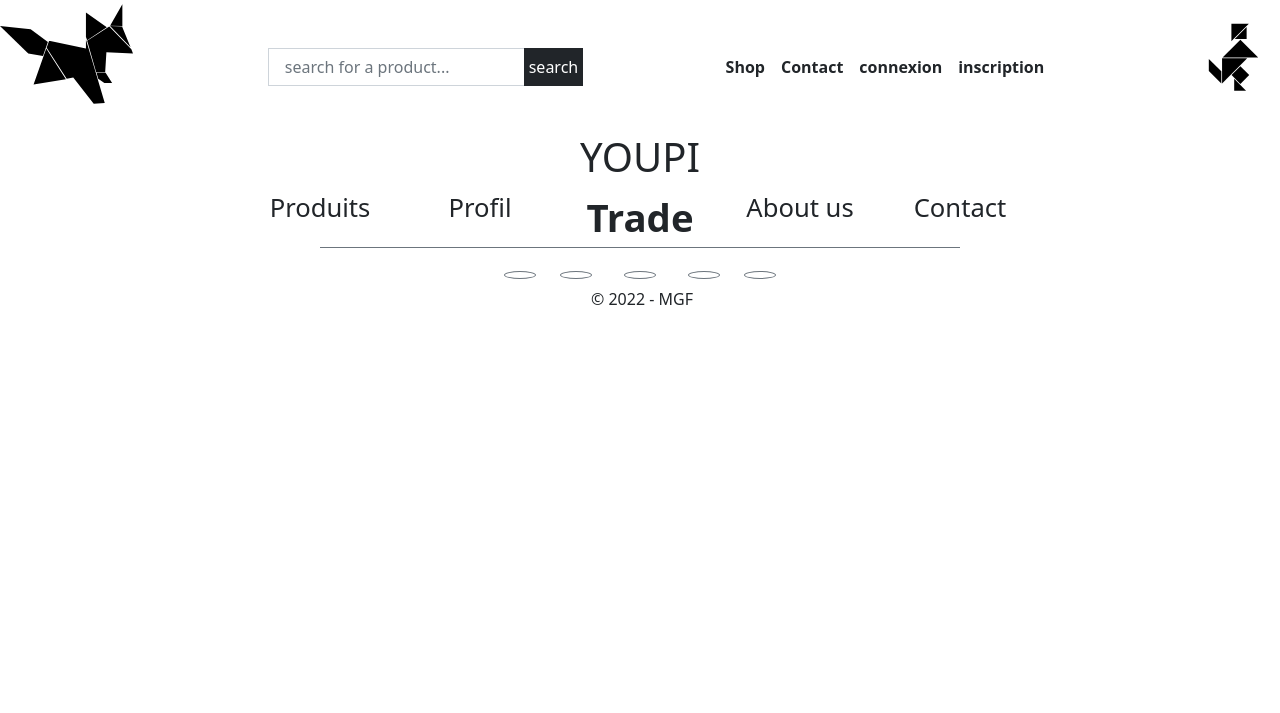
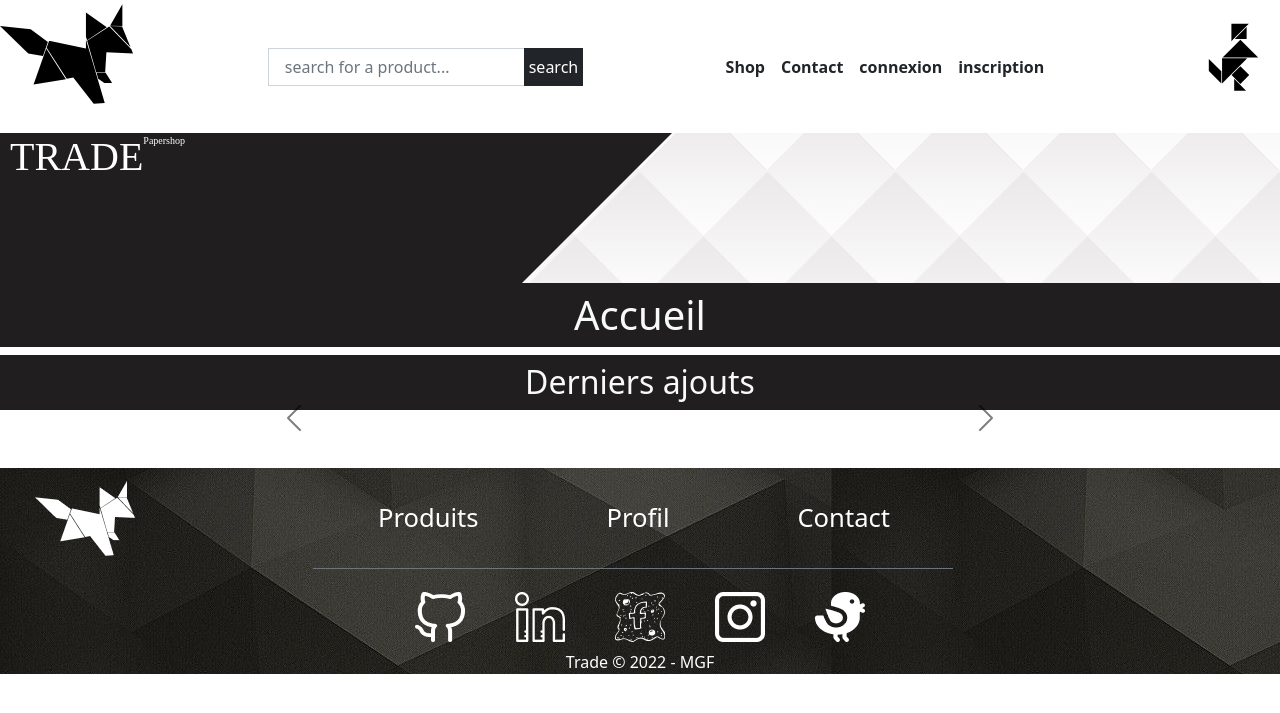
Before and after one commit to mathieu-tatat/boutique, a PHP site: page / in a window 1280 px wide. Shown: the top 713 px of the page. Run offline with PHP 8.4, Linux system fonts and the light colour scheme; data comes from the database, SQL or seed files in the repository; both versions use the stored data as it was after the commit; data that the repository does not hold is empty; some libraries are stand-ins or nearby versions.

Commit message:
carousel header footer mathieu

```diff
--- a/Controller/admin_controller.php
+++ b/Controller/admin_controller.php
@@ -11,14 +11,17 @@ if(isset($_POST["objet1"]))
 {
     $carousel->updateToCarousel($_POST['idProduit'],1);
 }
+
 if(isset($_POST["objet2"]))
 {
     $carousel->updateToCarousel($_POST['idProduit'],2);
 }
+
 if(isset($_POST["objet3"]))
 {
     $carousel->updateToCarousel($_POST['idProduit'],3);
 }
+
 if(isset($_POST["objet4"]))
 {
     $carousel->updateToCarousel($_POST['idProduit'],4);
--- a/Controller/shop_controller.php
+++ b/Controller/shop_controller.php
@@ -12,16 +12,23 @@ $items;
 -----------------------------*/
 if(isset($_POST['create_prod']))
 {
+    //recupération du nom de produit et détermination de l'endroit ou stocker l'image uploadée
     $targetPath = 'View/ProductImg/';
     $filename = substr($_POST['nom_produit'],0,10);
     $targetFile = $targetPath.$filename.'.jpg';
+
+    //transfert de l'image vers l'endroit
     move_uploaded_file($_FILES['img']['tmp_name'], $targetFile);
+
+    //récupération des données renseignées dans le formulaire
     $nom = $_POST['nom_produit'];
     $prix = $_POST['unit_price'];
     $uniteEnStock = $_POST['units_in_stock'];
     $description = $_POST['description'];
     $idCategorie = $_POST['id_categorie'];
     $idSousCategorie = $_POST['id_sous_categorie'];
+
+    //création du produit dans la base de donnée
     $produit->createProduit($nom, $targetFile, $prix, $uniteEnStock, $description, $idCategorie, $idSousCategorie);
 }
 
@@ -55,6 +62,7 @@ if(isset($_POST['createSousCategorie']))
 // chg txt data
 if(isset($_POST['update_prod']))
 {
+    //récupération des données renseignées dans le formulaire
     $nom = $_POST["nom_produit"];
     $prix = $_POST["unit_price"];
     $uniteEnStock = $_POST["units_in_stock"];
@@ -62,17 +70,26 @@ if(isset($_POST['update_prod']))
     $idCategorie = $_POST["id_categorie"];
     $idSousCategorie = $_POST["id_sous_categorie"];
     $idProduit = $_POST["id_produit"];
+
+    //update du produit dans la base de donnée
     $produit->updateProduit($nom, $prix, $uniteEnStock, $description, $idCategorie, $idSousCategorie, $idProduit);
 }
 
 //chg img
 if(isset($_POST['chg_img']))
 {
+    //recupération du nom de produit et détermination de l'endroit ou stocker l'image uploadée
     $targetPath = 'View/ProductImg/';
     $filename = substr($_POST['nom_produit'],0,10);
     $targetFile = $targetPath.$filename.'.jpg';
+
+    //transfert de l'image vers l'endroit
+    move_uploaded_file($_FILES['img']['tmp_name'], $targetFile);
+
+    //récupération des données renseignées dans le formulaire
     $idProduit = $_POST["id_produit"];
-    move_uploaded_file($_FILES['img']['tmp_name'], $targetFile);
+
+    //update de l'image du produit dans la base de donnée
     $produit->updateImg($targetFile, $idProduit);
 }
 
--- a/View/CSS/style.css
+++ b/View/CSS/style.css
@@ -365,6 +365,7 @@ main{
     display: flex;
     justify-content: space-around;
 }
+
 .details{
     width: 40%;
     display: block;
@@ -374,6 +375,7 @@ main{
     object-position: bottom;
     border-radius: 6px;
 }
+
 .info{
     display: flex;
     justify-content: space-between;
@@ -382,6 +384,7 @@ main{
     margin-left: 540px;
     margin-top: 200px;
 }
+
 .nomArticle{
     display: flex;
     justify-content: center;
@@ -392,9 +395,104 @@ main{
     width: 250px;
 
 }
+
 .descArticle{
     margin-top: auto;
     margin-bottom: 1rem;
     width: 90%;
     margin-left: 5%;
 }
+
+.img-carousel{
+    width: 30%;
+    display: block;
+    margin: 0 auto;
+    aspect-ratio: 1 / 1.5;
+    object-fit: contain;
+    object-position: bottom;
+    border-radius: 6px;
+    }
+    .carousel-indicators{
+        bottom: -55px !important;
+    }
+    .row{
+        padding-bottom:50px;
+        margin-bottom:100px;
+        width:80%;
+        display:flex;
+        margin:auto !important;
+    }
+
+
+.carousel-indicators li {
+  border-bottom: 5px solid !important;
+  opacity: .5 ;
+  transition:opacity .4s ease !important;
+  color: black !important;
+    }
+
+.carousel-control-next,
+.carousel-control-prev /*, .carousel-indicators */ {
+    filter: invert(100%);
+}
+
+.banner{
+    height: 150px;
+    color:white;
+    display:flex;
+    font-size: 3vw;
+    font-family: 'Nanum Myeongjo', serif;
+}
+
+.slogan{
+    font-size:10px;
+}
+
+.trade{
+    font-size:40px;
+    padding-left:10px;
+}
+
+.ajouts{
+    background-color:#201E1F;
+}
+
+.start{
+    display:flex;
+    justify-content:start;
+}
+
+.end{
+    display:flex;
+    justify-content:end;
+}
+
+.fromage{
+    display:flex;
+    justify-content:space-around;
+}
+
+.footStyle{
+    display:flex;
+    justify-content:space-around;
+    width:175%;
+    margin-left: -120px;
+
+}
+
+.linkFoot{
+    color:white;
+}
+
+.ml{
+    margin-left:-15px;
+}
+
+.logoFoot{
+    gap:50px;
+}
+
+.copyright{
+    color:white;
+    margin-left:0;
+}
--- /dev/null
+++ b/View/footer.php
@@ -0,0 +1,21 @@
+<footer class="fromage" style="background-image: url('View/Media/banner.jpg')">
+    <nav class="d-flex flex-column align-items-center ">
+        <div class= "footStyle">
+            <a href="index.php" class="alert-link"><img src="View/logos/foxwhite.png"></a>
+            <div class="d-flex align-items-center justify-content-around myFooter">
+            <a class="linkFoot" href="shop.php" ><div class="text-center footerText">Produits</div></a>
+            <a class="linkFoot" href="profil.php" ><div class="text-center footerText">Profil</div></a>
+            <a class="linkFoot" href="contact.php" ><div class="text-center footerText">Contact</div></a>
+            </div>
+        </div>
+        <div class="border-top border-secondary line ml"></div>
+        <div class="d-flex flex-row justify-content- my-2 logoFoot">
+            <div class="linkFoot"><a href="https://github.com/mathieu-tatat/boutique"><img src="View/logos/github.png"></a></div>
+            <div class="linkFoot"><a href="https://www.linkedin.com"><img src="View/logos/linkedin.png"></a></div>
+            <div class="linkFoot"><a href="https://www.facebook.com/"><img src="View/logos/facebook.png"></a></div>
+            <div class="linkFoot"><a href="https://www.instagram.com/"><img src="View/logos/insta.png"></a></div>
+            <div class="linkFoot"><a href="https://twitter.com/?lang=fr"><img src="View/logos/twitter.png"></a></div>
+        </div>
+        <div class="text-center ms-20 copyright">Trade © 2022 - MGF</div>
+    </nav>
+</footer>
--- a/View/patron.php
+++ b/View/patron.php
@@ -18,31 +18,27 @@
         <?php require_once ('View/header.php') ?>
     </header>
 
+    <div class="banner" style="background-image: url('View/Media/banner2.jpg')">
+        <div class="start"><h2 class="trade">TRADE</h2></div>
+        <div class="end"><p class="slogan">Papershop</p></div>
+    </div>
+    <h1 class="text-center text-light py-2" style="background-color:#201E1F"><?= $title ?></h1>
+
     <?php require_once('View/Error.php')?>
 
     <main>
         <?= $content ?>
     </main>
 
-    <footer >
-        <nav class="d-flex flex-column align-items-center myFooter">
-            <div class="d-flex justify-content-around align-items-start" id="bottomLinks">
-                <a href="" class="d-flex justify-content-center align-items-center mx-2 textBox"><div class="text-center footerText">Produits</div></a>
-                <a href="" class="d-flex justify-content-center align-items-center mx-2 textBox"><div class="text-center footerText">Profil</div></a>
-                <a href="" class="d-flex justify-content-center align-items-center mx-4 my-0 textBox"><div class="text-center" id="footerCenterText">Trade</div></a>
-                <a href="" class="d-flex justify-content-center align-items-center mx-2 textBox "><div class="text-center footerText">About us</div></a>
-                <a href="" class="d-flex justify-content-center align-items-center mx-2 textBox "><div class="text-center footerText">Contact</div></a>
-            </div>
-            <div class="border-top border-secondary line"></div>
-            <div class="d-flex flex-row justify-content-center my-2">
-                <div class="border border-secondary pills mx-3"></div>
-                <div class="border border-secondary pills mx-2"></div>
-                <div class="border border-secondary pills mx-4"></div>
-                <div class="border border-secondary pills mx-2"></div>
-                <div class="border border-secondary pills mx-3"></div>
-            </div>
-            <div class="text-center ms-1">© 2022 - MGF</div>
-        </nav>
+    <footer>
+        <?php require_once ('View/footer.php') ?>
     </footer>
-</body>
+
+<script src="https://cdn.jsdelivr.net/npm/jquery@3.5.1/dist/jquery.slim.min.js"></script>
+
+<!-- Popper JS -->
+<script src="https://cdn.jsdelivr.net/npm/popper.js@1.16.1/dist/umd/popper.min.js"></script>
+
+<!-- Latest compiled JavaScript -->
+<script src="https://cdn.jsdelivr.net/npm/bootstrap@4.6.1/dist/js/bootstrap.bundle.min.js"></script>
 </html>
--- a/contact.php
+++ b/contact.php
@@ -1,4 +1,4 @@
-<?php $title = "shop" ?>
+<?php $title = "Contact" ?>
 <?php session_start(); ?>
 <?php require_once('Controller/user_controller.php'); ?>
 
--- a/index.php
+++ b/index.php
@@ -1,7 +1,62 @@
-<?php $title = "accueil" ?>
+<?php $title = "Accueil" ?>
 <?php session_start(); ?>
+<?php require_once('Model/Carousel.php'); ?>
+<?php require_once('Controller/user_controller.php'); ?>
+<?php require_once('Controller/shop_controller.php');  ?>
+
 <?php ob_start(); ?>
-<h1 class="text-center"> YOUPI </h1>
+<h2 class="text-center text-light py-2 ajouts">Derniers ajouts</h2>
+<div class="container-fluid">
+    <div class="row justify-content-center mg-tp-20">
+        <div class="col-lg-10">
+            <div id="demo" class="carousel slide" data-ride="carousel">
+
+                <!-- Indicators -->
+                <ul class="carousel-indicators">
+                    <?php
+                        $carousel = new Carousel();
+                        $carouselItems = $carousel->getAllProductsInCarousel();
+                        $i = 0;
+                        foreach($carouselItems as $item){
+                            $actives = '';
+                            if($i == 0){
+                                $actives = 'active';
+                            }
+                            ?>
+                        <li data-target="#demo" data-slide-to="<?= $i; ?>" class="<?= $actives; ?>"></li>
+                        <?php $i++; } ?>
+
+                </ul>
+
+                <!-- The slideshow -->
+                <div class="carousel-inner">
+                    <?php
+                        $i = 0;
+                        foreach($carouselItems as $item){
+                            $actives = '';
+                            if($i == 0){
+                                $actives = 'active';
+                            }
+                            ?>
+                            <div class="carousel-item <?=$actives; ?>">
+                                <img class="img-carousel" src="<?= $item['img_url'] ?>"  width="30%" height="400">
+                            </div>
+                            <?php $i++;
+                        } ?>
+                </div>
+
+                <!-- Left and right controls -->
+                <a class="carousel-control-prev" href="#demo" data-slide="prev">
+                <span class="carousel-control-prev-icon"></span>
+                </a>
+                <a class="carousel-control-next" href="#demo" data-slide="next">
+                <span class="carousel-control-next-icon"></span>
+                </a>
+
+            </div>
+        </div>
+    </div>
+</div>
 
 <?php $content = ob_get_clean(); ?>
 
--- a/profil.php
+++ b/profil.php
@@ -1,4 +1,4 @@
-<?php $title = "profil" ?>
+<?php $title = "Profil" ?>
 <?php session_start(); ?>
 <?php require_once('Model/User.php'); ?>
 <?php require_once('Controller/user_controller.php'); ?>
--- a/shop.php
+++ b/shop.php
@@ -1,4 +1,4 @@
-<?php $title = "shop" ?>
+<?php $title = "Shop" ?>
 <?php
     session_start();
 	require_once ('Model/Produit.php');
```
Also changed, not shown: Divers/boutique.sql (+9 -21 lines), View/Media/banner.jpg (added), View/Media/banner2.jpg (added), View/logos/facebook.png (added), View/logos/foxwhite.png (added), View/logos/github.png (added), View/logos/insta.png (added), View/logos/linkedin.png (added), View/logos/twitter.png (added).
